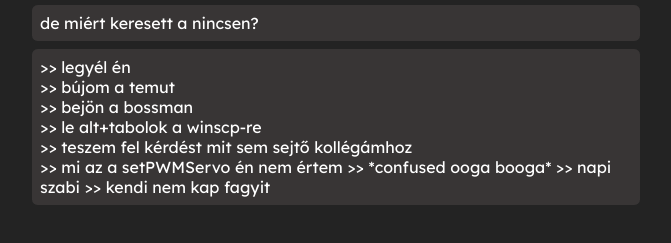
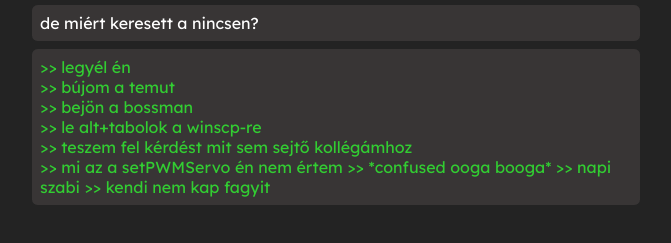
Before and after one commit to dbeny/dbeny.xyz, a plain HTML site: page index.html in a window 1280 px wide. Shown: the part 10602-10845 px from the top of the page, without its empty margins (0-671 px from the left). Drawn offline with nearby package versions, Linux system fonts and the light colour scheme.

Commit message:
Update style.css

```diff
--- a/style.css
+++ b/style.css
@@ -289,6 +289,10 @@ li > img {
     border-radius: var(--small-br);
 }
 
+li.greentext {
+    color: limegreen;
+}
+
 .reply > div {
     opacity: .6;
     font-style: italic;
@@ -331,4 +335,5 @@ li {
 
 .gold {
     color: gold;
+
 }
```
